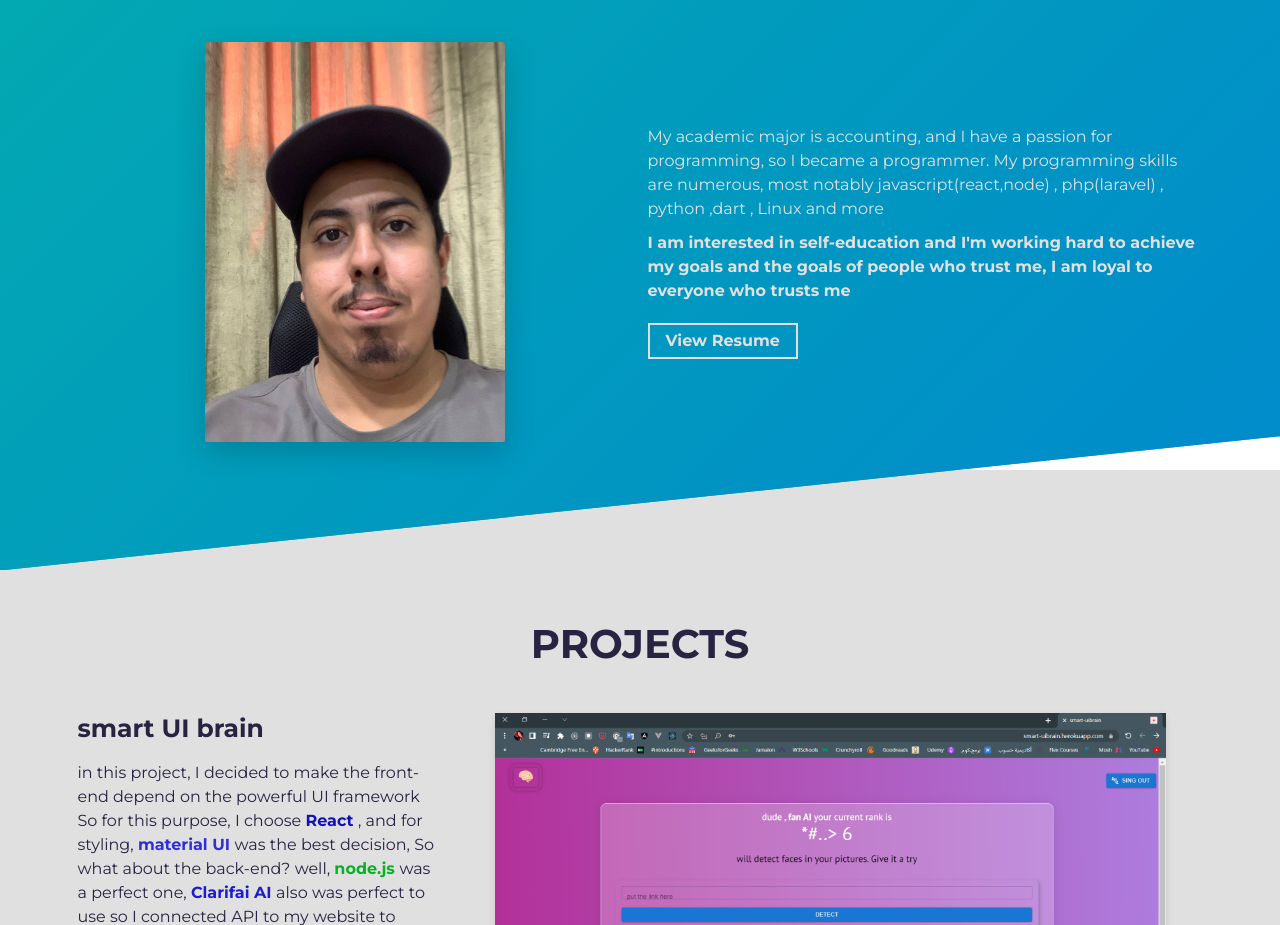
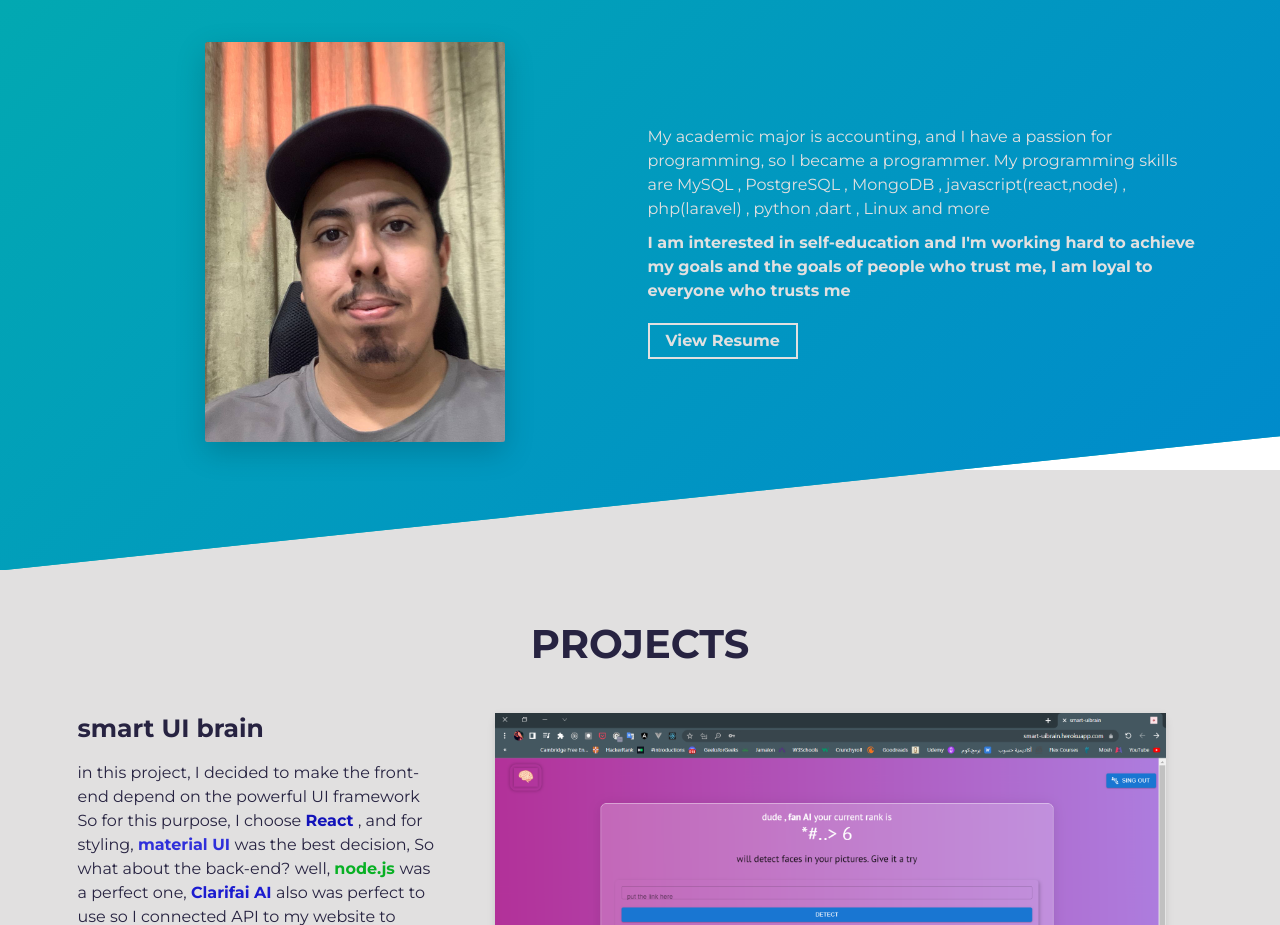
Before and after one commit to d798-SA/protfolioD7, a website built with Parcel: page src/index.html in a window 1280 px wide. Shown: the part 901-1826 px from the top of the page. Built offline with nearby package versions, Linux system fonts and the light colour scheme.

Commit message:
protfolioD7-version:0.0.1

```diff
--- a/src/index.html
+++ b/src/index.html
@@ -68,7 +68,7 @@
           <div class="col-md-6 col-sm-12">
             <div class="about-wrapper__info load-hidden">
               <p class="about-wrapper__info-text">
-                My academic major is accounting, and I have a passion for programming, so I became a programmer. My programming skills are numerous, most notably javascript(react,node) , php(laravel)
+                My academic major is accounting, and I have a passion for programming, so I became a programmer. My programming skills are MySQL , PostgreSQL , MongoDB , javascript(react,node) , php(laravel)
                , python ,dart , Linux and more
               </p>
               <p class="about-wrapper__info-text">
```
Also changed, not shown: 1 other file.
